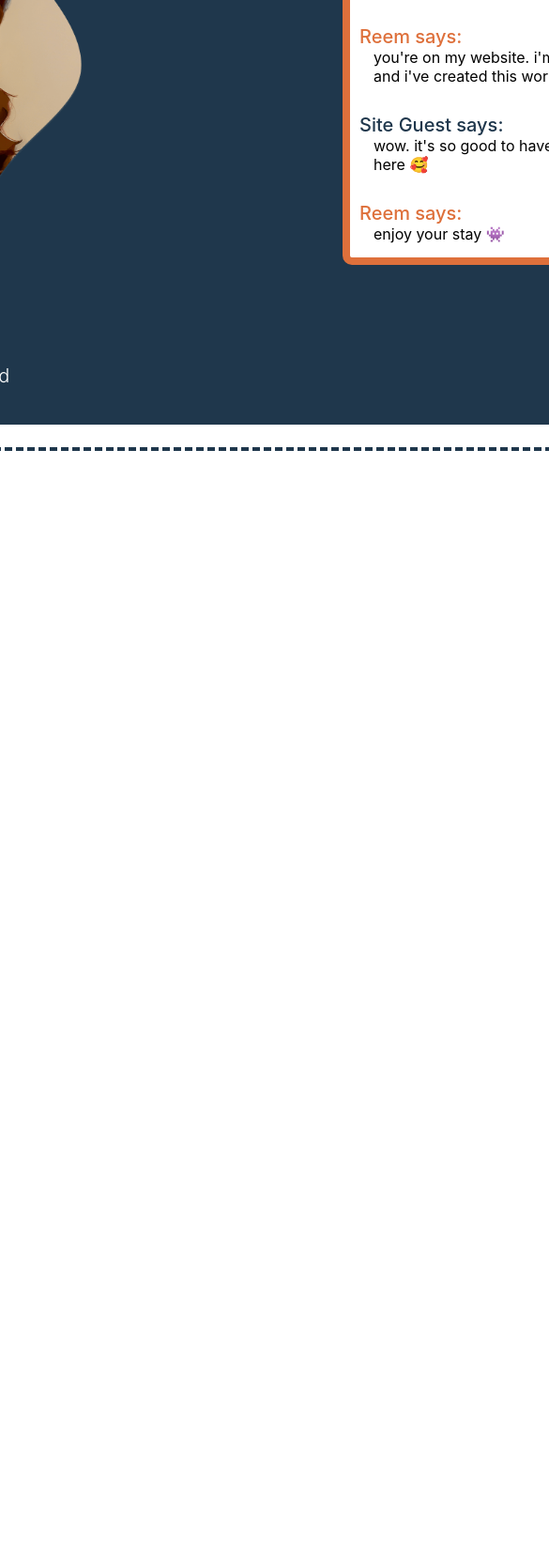
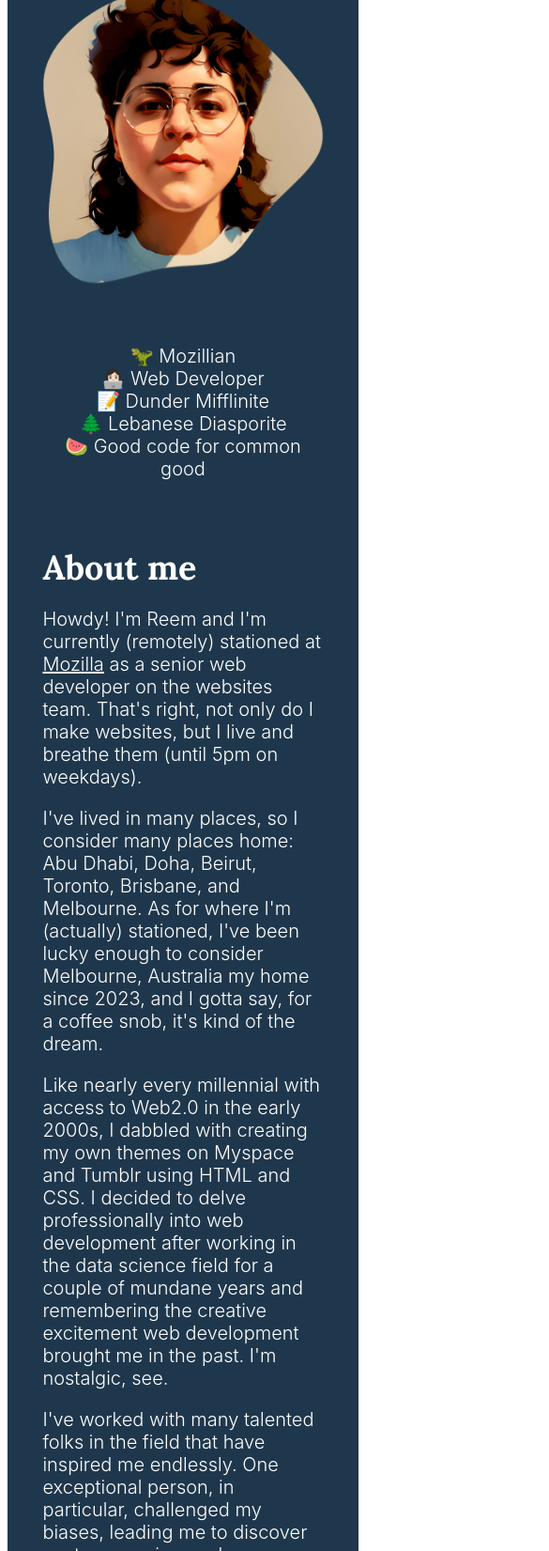
Before and after one commit to reemhamz/reemify.dev, a plain HTML site: page index.html in a window 390 px wide. Shown: the part 349-2000 px from the top of the page at 94% size, 585 px wide, since content can reach past the window. Before the commit the page ends 860 px from the top, so only its background shows below. Drawn offline with Linux system fonts and the light colour scheme; a web font is replaced by a local one.

Commit message:
added more content and responsive design

```diff
--- a/index.html
+++ b/index.html
@@ -9,18 +9,20 @@
   <body>
     <header>
       <div class="header-wrapper">
+
+
+      <div class="header-top-wrapper">
         <div class="header-container">
           <span class="container-greetings"
             ><span
-            role="presentation"
-            aria-label="hand with close fingers but split betwen middle and ring fingers"
+            aria-hidden="true"
             >🖖🏼</span
             >
           greetings, i'm</span
             >
           <h1 class="container-title">Reem Hamoui</h1>
           <div class="gpoy">
-            <img src="./assets/blob-gpoy.png" alt="" class="gpoy-image" />
+            <img src="./assets/blob-gpoy-min.png" alt="" class="gpoy-image" />
           </div>
           <ul class="tldr">
             <li>
@@ -86,9 +88,29 @@
         </div>
         <!-- End chatbox -->
       </div>
-      <!-- <ul class="socials">
-        <li>github</li>
-      </ul> -->
+
+      <div class="about">
+        <h2>About me</h2>
+        <p>Howdy! I'm Reem and I'm currently (remotely) stationed at <a href="https://mozilla.org">Mozilla</a> as a senior web developer on the websites team. That's right, not only do I make websites, but I live and breathe them (until 5pm on weekdays).</p>
+
+        <p>I've lived in many places, so I consider many places home: Abu Dhabi, Doha, Beirut, Toronto, Brisbane, and Melbourne. As for where I'm (actually) stationed, I've been lucky enough to consider Melbourne, Australia my home since 2023, and I gotta say, for a coffee snob, it's kind of the dream.</p>
+
+        <p>Like nearly every millennial with access to Web2.0 in the early 2000s, I dabbled with creating my own themes on Myspace and Tumblr using HTML and CSS. I decided to delve professionally into web development after working in the data science field for a couple of mundane years and remembering the creative excitement web development brought me in the past. I'm nostalgic, see.</p>
+
+        <p>I've worked with many talented folks in the field that have inspired me endlessly. One exceptional person, in particular, challenged my biases, leading me to discover my true passion: web accessibility -- something I'm hoping to specialize in.</p>
+
+      </div>
+
+      <div class="socials-wrapper">
+        <h2>Find me</h2>
+        <ul class="socials">
+          <li><a href="https://github.com/reemhamz">Github</a></li>
+          <li><a href="https://linkedin.com/in/reemhamoui">Linkedin</a></li>
+        </ul>
+      </div>
+
+
+      </div>
     </header>
   </body>
 </html>
--- a/style.css
+++ b/style.css
@@ -10,6 +10,7 @@
     font-family: "Lora";
     src: url("./fonts/Lora/Lora-VariableFont_wght.ttf")
     format(truetype);
+    font-weight: 300, 400, 500;
 }
 
 
@@ -26,7 +27,7 @@
     --orange: #DE703B;
     --grey: #898b8a;
 
-    /* Fonts */
+    /* 2. Fonts */
     --font-sura: "Sura", Times New Roman, serif;
     --font-lora: "Lora", Times New Roman, serif;
     --font-inter: "Inter", system-ui, sans-serif;
@@ -39,9 +40,12 @@
     --text-title-sm: 36px;
     --text-title-md: 48px;
     --text-title-lg: 68px;
+
+    /* 3. Media queries */
+    --mq-lg: 1024px;
+    --mq-md: 768px;
+    --md-sm: 480px;
 }
-
-/* 2. Viewport widths */
 
 /* Header section */
 
@@ -64,6 +68,11 @@ h1 {
     margin: 0;
 }
 
+h2 {
+    font-size: var(--text-title-sm);
+    margin-bottom: 0;
+}
+
 p, ul,
 span, a {
     font-family: var(--font-inter);
@@ -71,27 +80,43 @@ span, a {
 }
 
 header {
-    color: var(--red);
-    height: 100vh;
     display: flex;
     justify-content: center;
-    /* margin-bottom: 80px; */
-    width: 1140px;
+    margin: 40px 0;
+    max-width: 1140px;
 }
 
 .header-wrapper {
     background-color: var(--navy);
+    position: relative;
+    padding: 20px 0;
+    display: flex;
+    flex-direction: column;
+    justify-content: center;
+    align-items: center;
+}
+
+.header-wrapper::after {
+    content: '';
+    height: 100%;
+    width: 100%;
+    position: absolute;
+    top: 20px;
+    left: 20px;
+    border: 4px dashed var(--navy);
+    z-index: -10;
+}
+
+.header-top-wrapper {
     align-self: center;
-    width: 100%;
-    padding: 20px 0;
     position: relative;
     display: flex;
     justify-content: space-between;
     align-items: center;
+    width: 80%;
 }
 
-.header-container {
-    margin-left: 80px;
+.header-container{
     padding: 20px 0;
     color: var(--white);
 }
@@ -102,12 +127,14 @@ header {
 
 .gpoy {
     margin: 10px 0;
+    margin-right: 40px;
 }
 
 .gpoy-image {
     height: 400px;
-    max-width: 100;
+    max-width: 100%;
     position: relative;
+    object-fit: contain;
 }
 
 .tldr {
@@ -120,24 +147,13 @@ header {
     list-style: none;
 }
 
-.container-greetings::after {
-    content: '';
-    height: 100%;
-    width: 100%;
-    position: absolute;
-    top: 20px;
-    left: 20px;
-    border: 4px dashed var(--navy);
-    z-index: -10;
-}
-
 /* Chatbox */
 .header-chat {
-    margin-right: 80px;
     height: 100%;
     right: 0;
     align-self: center;
-    height: calc(100% + 60px);
+    height: 50%;
+    display: block;
 }
 
 .chat {
@@ -205,3 +221,68 @@ header {
 .reem .title {
     color: var(--orange);
 }
+
+.about {
+    font-size: var(--text-body-lg);
+    color: var(--white);
+    text-align: left;
+    padding: 20px 0;
+    align-self: center;
+    width: 80%;
+}
+
+.about p, a {
+    font-size: var(--text-body-md);
+    color: var(--white);
+}
+
+.socials-wrapper {
+    color: var(--white);
+    align-self: center;
+    width: 80%;
+}
+
+.socials-wrapper ul {
+    list-style: none;
+    display: flex;
+    padding-left: 0;
+}
+
+.socials-wrapper li {
+    font-size: var(--text-body-md);
+    margin-right: 40px;
+}
+
+/* Mobile view */
+@media (max-width: 860px){
+    header {
+        margin-bottom: 0;
+    }
+
+    .header-wrapper::after {
+        content: none;
+    }
+
+    .header-top-wrapper {
+        justify-content: center;
+        text-align: center;
+    }
+
+    .gpoy {
+        margin-right: 0;
+    }
+
+    .header-chat {
+        display: none;
+    }
+
+    .about {
+        padding: 20px 40px;
+    }
+}
+
+@media (max-width: 480px){
+    .about {
+        font-size: var(--text-body-xs);
+    }
+}
```
Also changed, not shown: assets/blob-gpoy-min.png (added), 1 other file.
